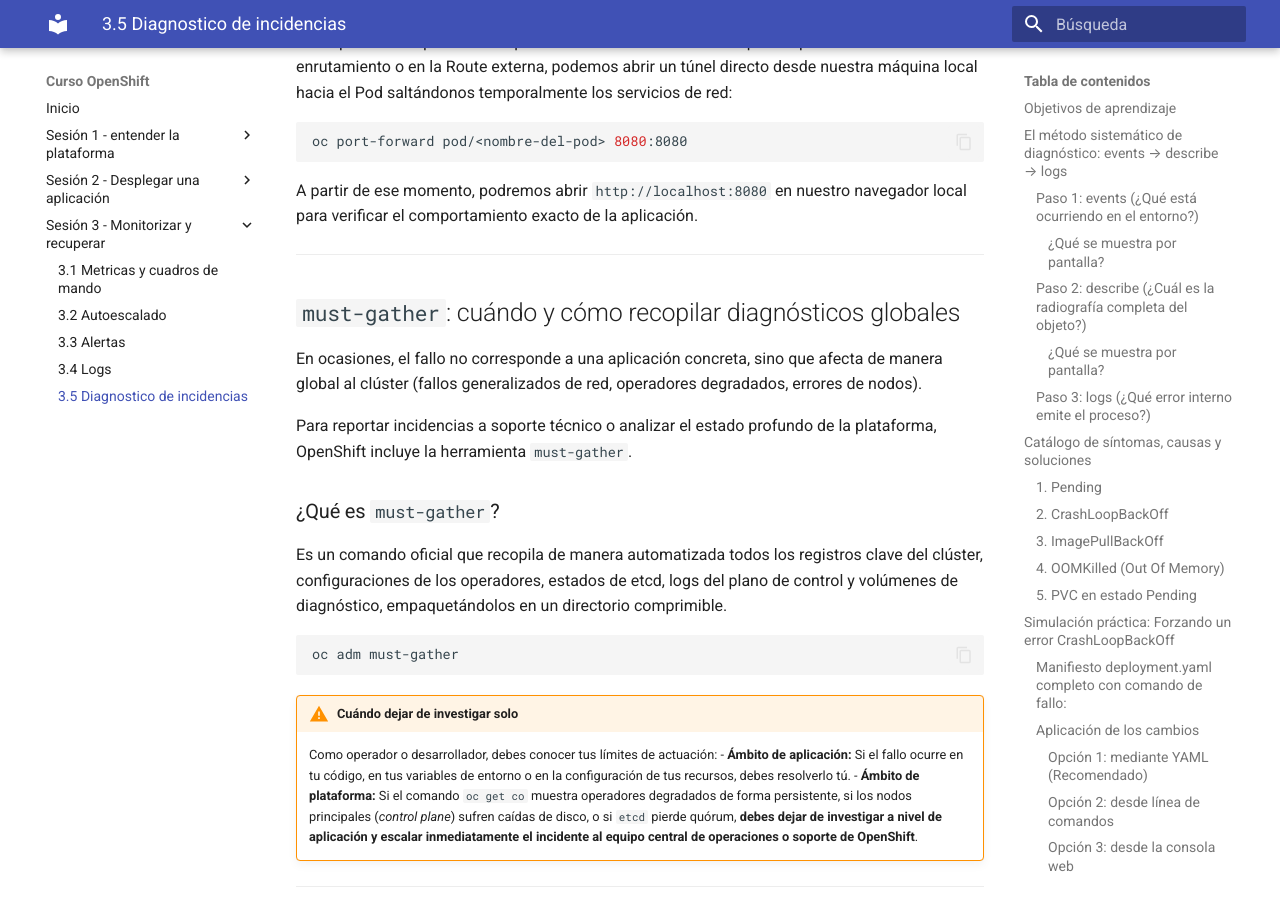
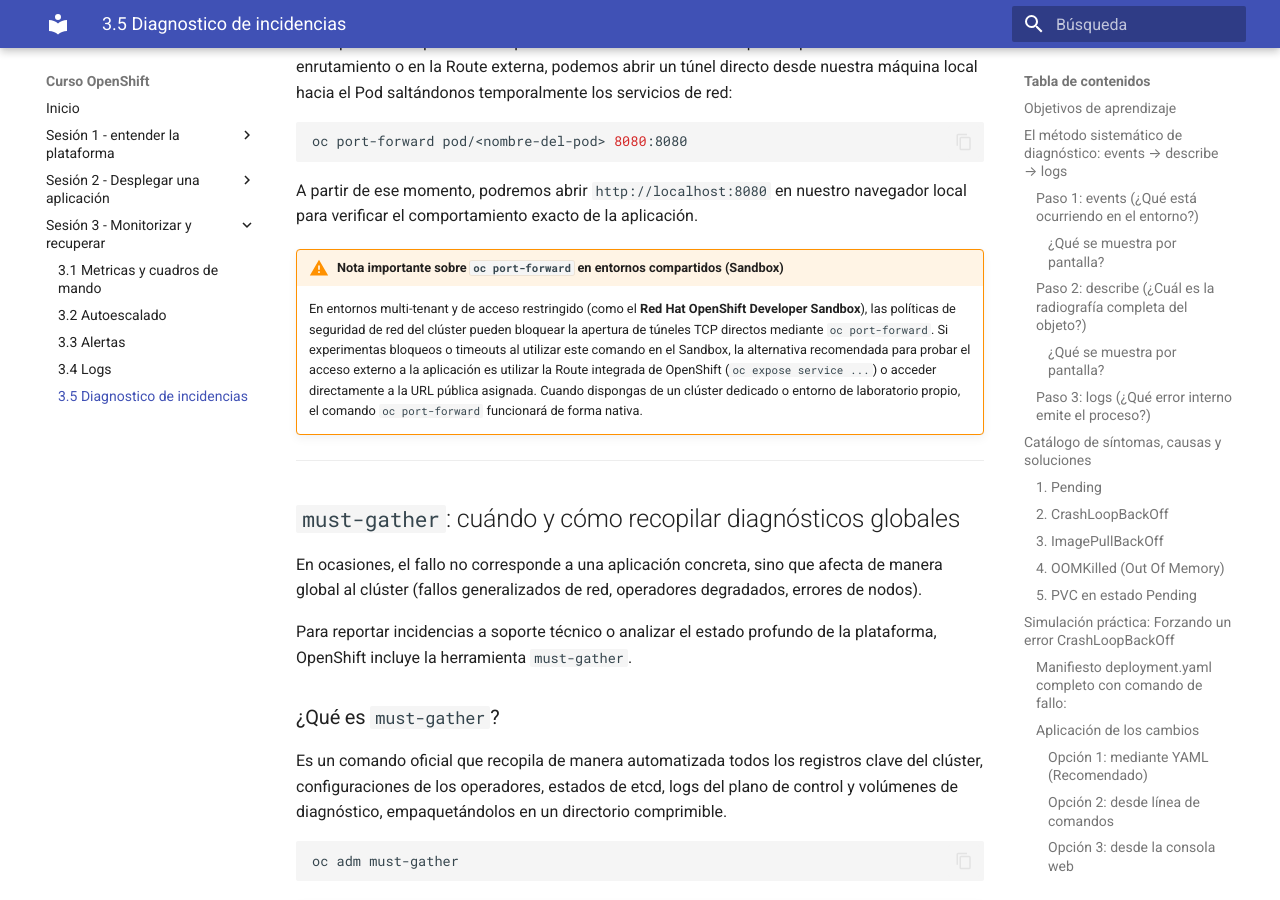
Before and after one commit to ieftraining/curso-openshift, an MkDocs documentation site: the page built from docs/sesion3/3.5 Diagnostico de incidencias.md, in a window 1280 px wide and 900 px high, scrolled down 8997 px. Built offline with MkDocs 1.6.1 and Material for MkDocs 9.7.7, drawn with Linux system fonts in a browser that asks for light colours.

Commit message:
Add files via upload

````diff
--- a/docs/sesion3/3.5 Diagnostico de incidencias.md
+++ b/docs/sesion3/3.5 Diagnostico de incidencias.md
@@ -273,6 +273,9 @@
 ```
 A partir de ese momento, podremos abrir `http://localhost:8080` en nuestro navegador local para verificar el comportamiento exacto de la aplicación.
 
+!!! warning "Nota importante sobre `oc port-forward` en entornos compartidos (Sandbox)"
+    En entornos multi-tenant y de acceso restringido (como el **Red Hat OpenShift Developer Sandbox**), las políticas de seguridad de red del clúster pueden bloquear la apertura de túneles TCP directos mediante `oc port-forward`. Si experimentas bloqueos o timeouts al utilizar este comando en el Sandbox, la alternativa recomendada para probar el acceso externo a la aplicación es utilizar la Route integrada de OpenShift (`oc expose service ...`) o acceder directamente a la URL pública asignada. Cuando dispongas de un clúster dedicado o entorno de laboratorio propio, el comando `oc port-forward` funcionará de forma nativa.
+
 ---
 
 ## `must-gather`: cuándo y cómo recopilar diagnósticos globales
````
